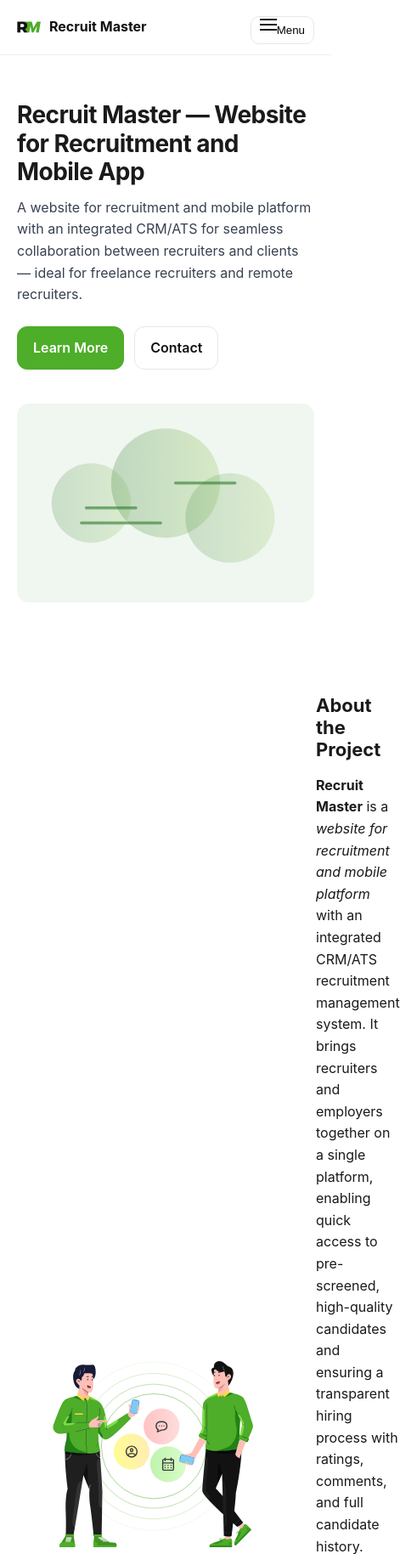
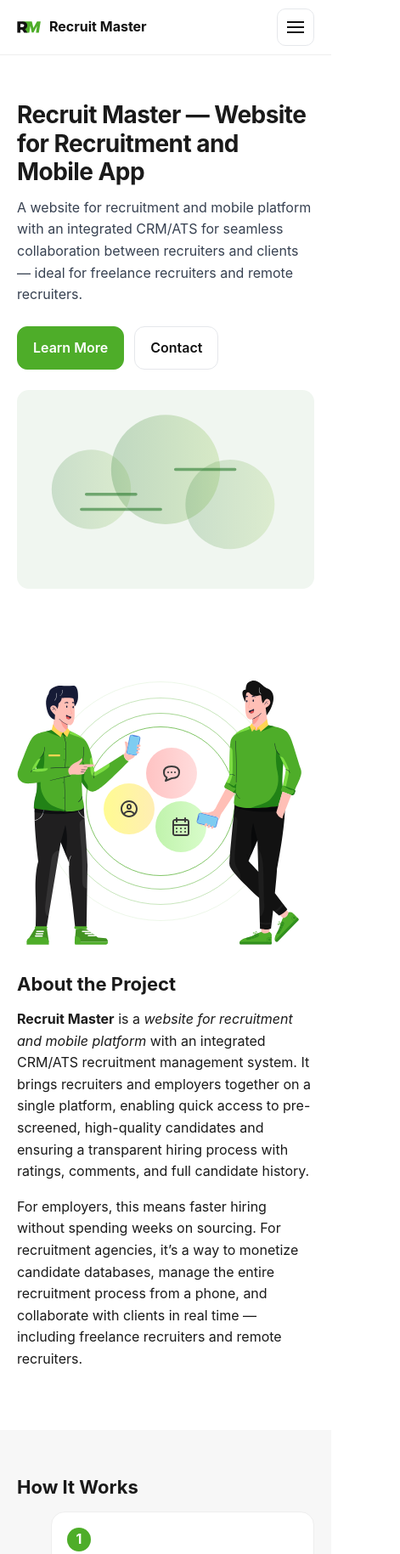
Before and after one commit to EldarK-NS/Rm_landing, a plain HTML site: page index.html in a window 390 px wide. Shown: the top 1829 px of the page at 85% size, 471 px wide, since content can reach past the window. Drawn offline with Linux system fonts and the light colour scheme.

Commit message:
Fix menu button styles

```diff
--- a/styles.css
+++ b/styles.css
@@ -8,14 +8,19 @@
   --radius: 16px;
   --container: 1100px;
 }
-* {
+
+*,
+*::before,
+*::after {
   box-sizing: border-box;
 }
+
 html,
 body {
   margin: 0;
   padding: 0;
 }
+
 body {
   font: 16px/1.6 Inter, Roboto, system-ui, -apple-system, Segoe UI, Arial,
     sans-serif;
@@ -24,10 +29,13 @@ body {
   -webkit-font-smoothing: antialiased;
   text-rendering: optimizeLegibility;
 }
+
 img {
   max-width: 100%;
+  height: auto;
   display: block;
 }
+
 a {
   color: var(--brand);
   text-decoration: none;
@@ -41,16 +49,19 @@ a:hover {
   margin: 0 auto;
   padding: 0 20px;
 }
+
 .narrow {
   max-width: 820px;
   margin: 0 auto;
 }
+
 .section {
   padding: 72px 0;
 }
 .section.alt {
   background: var(--bg-alt);
 }
+
 h1,
 h2,
 h3 {
@@ -67,6 +78,7 @@ h2 {
 h3 {
   font-size: clamp(18px, 2.2vw, 22px);
 }
+
 .lead {
   font-size: clamp(16px, 2vw, 20px);
   color: #374151;
@@ -76,6 +88,7 @@ h3 {
   color: var(--muted);
 }
 
+/* a11y */
 .skip-link {
   position: absolute;
   left: -9999px;
@@ -96,10 +109,11 @@ h3 {
   z-index: 1000;
 }
 
+/* header */
 .site-header {
   position: sticky;
   top: 0;
-  background: rgba(255, 255, 255, 0.75);
+  background: rgba(255, 255, 255, 0.78);
   backdrop-filter: saturate(180%) blur(12px);
   border-bottom: 1px solid #eee;
   z-index: 999;
@@ -110,6 +124,7 @@ h3 {
   justify-content: space-between;
   height: 64px;
 }
+
 .logo {
   display: flex;
   align-items: center;
@@ -120,12 +135,29 @@ h3 {
 .logo:hover {
   text-decoration: none;
 }
+
 .nav__toggle {
   display: none;
+  align-items: center;
+  justify-content: center;
+  gap: 6px;
   background: none;
   border: 1px solid #e5e7eb;
   border-radius: 10px;
-  padding: 8px 10px;
+  padding: 8px;
+  min-width: 44px; /* удобный размер для тапа */
+  height: 44px;
+}
+.nav__toggle .sr-only {
+  position: absolute;
+  width: 1px;
+  height: 1px;
+  padding: 0;
+  margin: -1px;
+  overflow: hidden;
+  clip: rect(0, 0, 0, 0);
+  white-space: nowrap;
+  border: 0;
 }
 .nav__burger {
   width: 20px;
@@ -167,24 +199,29 @@ h3 {
   text-decoration: none;
 }
 
+/* hero + grid */
 .hero {
   padding: 96px 0;
 }
+
 .grid-2 {
   display: grid;
   grid-template-columns: 1.1fr 0.9fr;
   gap: 40px;
   align-items: center;
 }
+
 .hero__illustration {
   display: flex;
   justify-content: center;
 }
+
 .cta-row {
   display: flex;
   gap: 12px;
   flex-wrap: wrap;
 }
+
 .btn {
   display: inline-block;
   padding: 12px 18px;
@@ -210,6 +247,7 @@ h3 {
   text-decoration: none;
 }
 
+/* steps */
 .steps {
   display: grid;
   grid-template-columns: repeat(4, 1fr);
@@ -235,6 +273,7 @@ h3 {
   margin-bottom: 8px;
 }
 
+/* features */
 .feature-grid {
   display: grid;
   grid-template-columns: repeat(4, 1fr);
@@ -257,28 +296,30 @@ h3 {
   height: 100%;
 }
 
+/* gallery */
 .gallery {
   display: grid;
-  grid-template-columns: repeat(4, minmax(200px, 1fr));
+  grid-template-columns: repeat(auto-fit, minmax(220px, 1fr));
   gap: 14px;
   margin-top: 16px;
 }
-
-/* Карточка фиксированной высоты, картинка вписывается целиком */
+/* карточки: единая высота на десктопе, ниже — уменьшаем */
 .gallery img {
   width: 100%;
-  height: 260px; /* единая высота карточек */
-  object-fit: contain; /* ничего не обрезаем */
-  background: #e5e3e3; /* мягкий фон под «письмо» картинки */
+  height: 260px;
+  object-fit: contain;
+  background: #e5e3e3;
   border: 1px solid #e5e7eb;
   border-radius: 12px;
-  padding: 8px; /* чтобы SVG/скрин не прилипал к краям */
+  padding: 8px;
 }
 
+/* contact */
 .contact p {
   margin: 0.2rem 0;
 }
 
+/* footer */
 .site-footer {
   border-top: 1px solid #eee;
   padding: 32px 0;
@@ -298,63 +339,86 @@ h3 {
   display: flex;
   gap: 14px;
 }
+
+/* about */
 .about-content {
   display: flex;
-  align-items: center; /* выравнивание по вертикали */
-  gap: 32px; /* расстояние между картинкой и текстом */
+  align-items: center;
+  gap: 32px;
+  flex-wrap: wrap;
+}
+.about-image {
+  flex: 0 0 320px;
+  height: auto;
+  object-fit: contain;
+}
+.about-text {
+  flex: 1 1 300px;
 }
 
-.about-image {
-  flex: 0 0 320px; /* фиксированная ширина картинки */
-  height: auto; /* пропорции сохраняем */
-  object-fit: contain;
+/* --------- RESPONSIVE --------- */
+
+/* чуть раньше «ломаем» сетку на узких ноутбуках */
+@media (max-width: 1200px) {
+  .grid-2 {
+    grid-template-columns: 1fr;
+    gap: 32px;
+  }
+  .hero {
+    padding: 84px 0;
+  }
 }
 
-.about-text {
-  flex: 1; /* текст занимает всё оставшееся место */
-}
+/* планшеты */
+@media (max-width: 768px) {
+  .section {
+    padding: 60px 0;
+  }
 
-@media (max-width: 1024px) {
   .grid-2 {
     grid-template-columns: 1fr;
+    gap: 24px;
   }
+
   .steps {
     grid-template-columns: repeat(2, 1fr);
   }
+
   .feature-grid {
     grid-template-columns: repeat(2, 1fr);
   }
-  .gallery {
-    grid-template-columns: repeat(2, minmax(200px, 1fr));
+
+  .gallery img {
+    height: 200px;
   }
-  .gallery img {
-    height: 220px;
-  }
-  .about-content {
-    grid-template-columns: 1fr;
-  }
+
   .about-image {
-    height: 220px;
+    flex: 0 0 260px;
   }
 }
+
+/* мобильные */
 @media (max-width: 560px) {
   .section {
     padding: 54px 0;
   }
-  .steps {
-    grid-template-columns: 1fr;
-  }
-  .feature-grid {
-    grid-template-columns: 1fr;
-  }
+
+  .steps,
+  .feature-grid,
   .gallery {
     grid-template-columns: 1fr;
   }
+
   .gallery img {
-    height: 240px;
+    height: 200px;
   }
+
+  /* мобильное меню */
   .nav__toggle {
     display: inline-flex;
+  }
+  .nav {
+    position: relative;
   }
   .nav__list {
     position: absolute;
@@ -365,14 +429,15 @@ h3 {
     border-radius: 12px;
     padding: 10px 12px;
     flex-direction: column;
+    min-width: 200px;
     display: none;
-    min-width: 180px;
     box-shadow: 0 10px 30px rgba(0, 0, 0, 0.06);
   }
   .nav__list.is-open {
     display: flex;
   }
 }
+
 /* subtle reveal animation */
 .reveal {
   opacity: 0;
```
